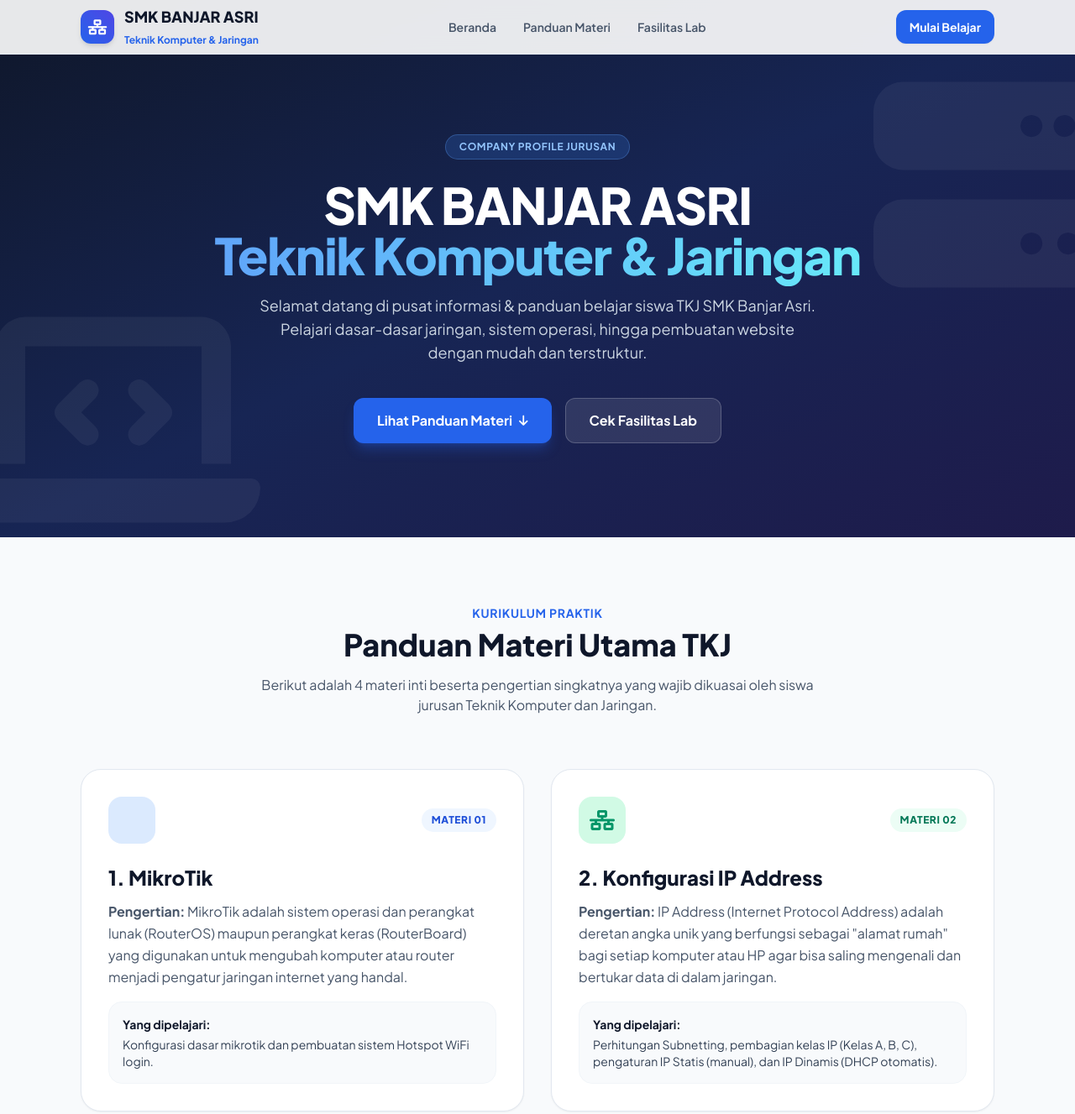
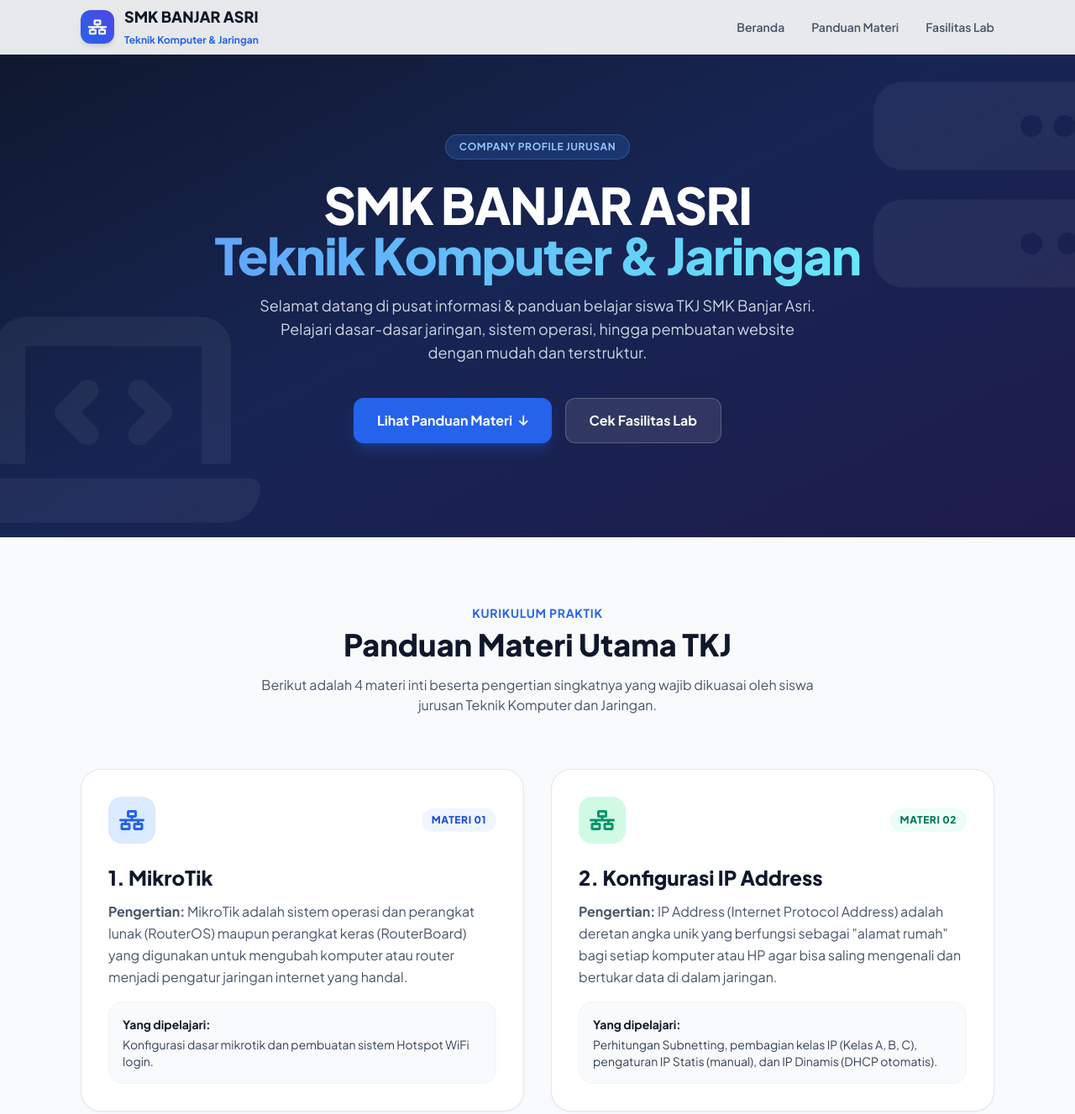
Before and after one commit to repileniaira09/repiraisha, a plain HTML site: page index.html in a window 1280 px wide. Shown: the top 1327 px of the page at 84% size. Drawn offline with nearby package versions, Linux system fonts and the light colour scheme.

Commit message:
Remove button and update MikroTik icon
Removed 'Mulai Belajar' button and updated icon for MikroTik.

```diff
--- a/index.html
+++ b/index.html
@@ -35,10 +35,7 @@
                     <a href="#materi" class="hover:text-blue-600 transition">Panduan Materi</a>
                     <a href="#fasilitas" class="hover:text-blue-600 transition">Fasilitas Lab</a>
                 </div>
-                <a href="#materi" class="bg-blue-600 hover:bg-blue-700 text-white text-xs sm:text-sm font-bold px-4 py-2.5 rounded-xl transition shadow-sm">
-                    Mulai Belajar
-                </a>
-            </div>
+           </div>
         </div>
     </nav>
 
@@ -89,7 +86,7 @@
             <div class="bg-white p-8 rounded-3xl border border-slate-200 shadow-sm hover:shadow-xl hover:border-blue-300 transition duration-300 relative overflow-hidden group">
                 <div class="flex items-center justify-between mb-6">
                     <div class="w-14 h-14 bg-blue-100 text-blue-600 rounded-2xl flex items-center justify-center text-2xl font-bold group-hover:bg-blue-600 group-hover:text-white transition">
-                        <i class="fas fa-router"></i>
+                        <i class="fa-solid fa-network-wired"></i>
                     </div>
                     <span class="text-xs font-extrabold uppercase tracking-wider bg-blue-50 text-blue-700 px-3 py-1.5 rounded-full">Materi 01</span>
                 </div>
```
